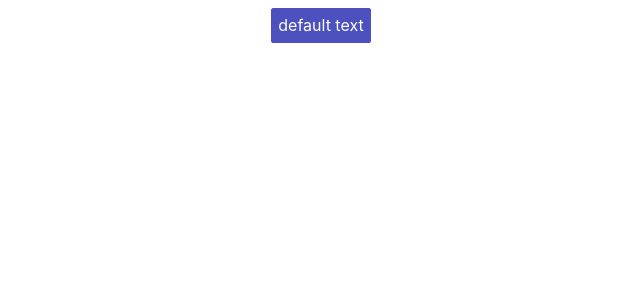
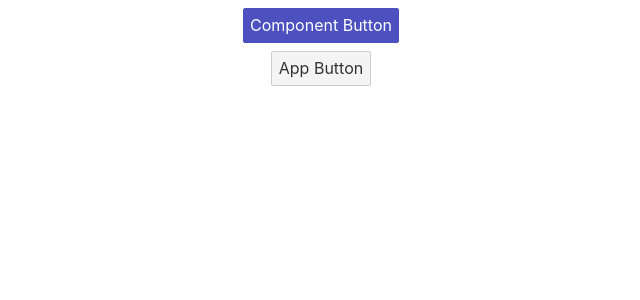
Before and after one commit to abtin/svelte-tutorial, a Svelte app: page / in a window 1280 px wide. Shown: the top 300 px of the page, without its empty margins (319-959 px from the left). Built offline with nearby package versions, Linux system fonts and the light colour scheme.

Commit message:
Add a regular button to show customized styling of the Button component

```diff
--- a/src/App.svelte
+++ b/src/App.svelte
@@ -5,6 +5,7 @@
 
 <main>
 	<Button />
+	<button>App Button</button>
 </main>
 
 <style>
--- a/src/Button.svelte
+++ b/src/Button.svelte
@@ -1,5 +1,5 @@
 <script>
-    export let btnText = "default text";
+    export let btnText = "Component Button";
 </script>
 
 <button>{btnText}</button>
```
